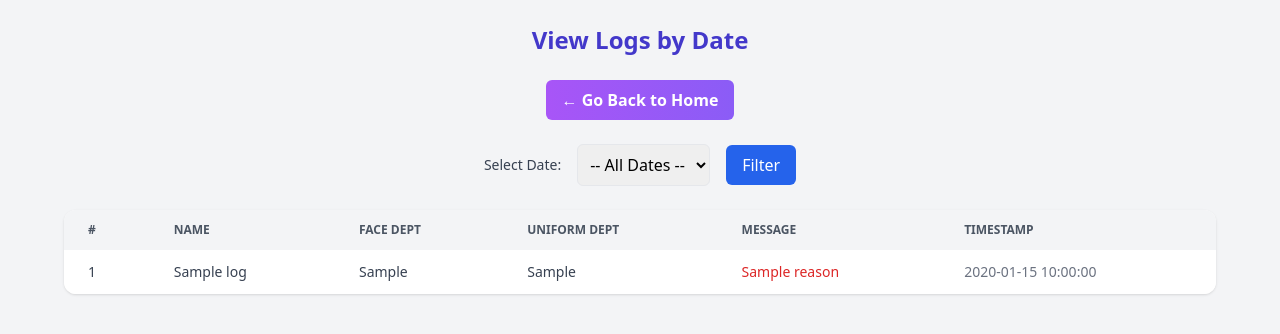
After one commit to bit-web24/campus_security, a FastAPI app: template templates/logs.html in a window 1280 px wide. The commit adds this page. Shown: the top 334 px of the page. Run offline with FastAPI, Linux system fonts and the light colour scheme; the template is opened without the code that fills it: most values are stand-ins (such as "Sample title", 1, 10 or a date in 2020); some libraries are stand-ins or nearby versions.

Commit message:
add logging system

```diff
--- a/app.py
+++ b/app.py
@@ -1,9 +1,11 @@
-from fastapi import FastAPI, Request
+from fastapi import FastAPI, Request, Query
 from fastapi.responses import HTMLResponse
 from fastapi.templating import Jinja2Templates
 from match_face import match_face_with_db
 from uniform import detect_department_from_uniform
 from register_user import register_user_base64encoded
+from log import save_log_to_database
+import mysql.connector
 
 app = FastAPI()
 templates = Jinja2Templates(directory="templates")
@@ -61,6 +63,72 @@ async def register_user(request: Request):
 
     return result
 
+@app.post("/store_log")
+async def store_log(request: Request):
+    try:
+        data = await request.json()
+        name = data.get("name")
+        faceDept = data.get("face_dept")
+        uniformDept = data.get("uniform_dept")
+        status = data.get("reason")
+
+        # Save to database
+        save_log_to_database({
+            "name": name,
+            "faceDept": faceDept,
+            "uniformDept": uniformDept,
+            "status": status,
+        })
+
+        return {"message": "Log stored successfully"}
+
+    except Exception as e:
+        return {"error": f"Failed to store log: {str(e)}"}
+
+
+@app.get("/logs", response_class=HTMLResponse)
+async def view_logs(request: Request, date: str = Query(default="")):
+    conn = mysql.connector.connect(
+        host="localhost",
+        user="bittu",
+        password="bittu",
+        database="deepface_schema"
+    )
+    cursor = conn.cursor(dictionary=True)
+
+    # Fetch distinct dates for dropdown
+    cursor.execute("SELECT DISTINCT DATE(created_at) as log_date FROM logs_data ORDER BY log_date DESC")
+    rows = cursor.fetchall()
+    available_dates = [row["log_date"].strftime("%Y-%m-%d") for row in rows]
+
+    # Fetch filtered logs
+    if date:
+        cursor.execute("""
+            SELECT name, face_dept, uniform_dept, status AS reason, created_at AS timestamp
+            FROM logs_data
+            WHERE DATE(created_at) = %s
+            ORDER BY created_at DESC
+        """, (date,))
+    else:
+        cursor.execute("""
+            SELECT name, face_dept, uniform_dept, status AS reason, created_at AS timestamp
+            FROM logs_data
+            ORDER BY created_at DESC
+            LIMIT 100
+        """)
+
+    logs = cursor.fetchall()
+    cursor.close()
+    conn.close()
+
+    return templates.TemplateResponse("logs.html", {
+        "request": request,
+        "logs": logs,
+        "available_dates": available_dates,
+        "selected_date": date
+    })
+
+
 if __name__ == "__main__":
     import uvicorn
     uvicorn.run(app, host="127.0.0.1", port=8000)
--- a/identify_department.py
+++ b/identify_department.py
@@ -161,7 +161,7 @@ from PIL import Image
 
 if __name__ == "__main__":
     try:
-        test_img = "./tests/images/background.jpg"
+        test_img = "tests/images/btech.jpeg"
 
         # Load the PIL image
         pil_image = Image.open(test_img)
--- a/match_face.py
+++ b/match_face.py
@@ -14,7 +14,7 @@ def match_face_with_db(image_data: str):
     image_bytes = base64.b64decode(image_b64)
 
     # Save to a temporary file
-    temp_filename = f"/tmp/{uuid.uuid4().hex}.jpg"
+    temp_filename = f"tmp/{uuid.uuid4().hex}.jpg"
     with open(temp_filename, "wb") as f:
         f.write(image_bytes)
 
--- /dev/null
+++ b/templates/logs.html
@@ -0,0 +1,68 @@
+<!DOCTYPE html>
+<html lang="en">
+
+<head>
+    <meta charset="UTF-8">
+    <title>Logs by Date</title>
+    <script src="https://cdn.tailwindcss.com"></script>
+</head>
+
+<body class="bg-gray-100 p-6 font-sans">
+    <div class="max-w-6xl mx-auto">
+        <h1 class="text-2xl font-bold text-center text-indigo-700 mb-6">View Logs by Date</h1>
+
+        <div class="mb-6 text-center">
+            <button onclick="window.location.href='/'"
+                class="bg-gradient-to-r from-purple-500 to-violet-500 hover:from-purple-600 hover:to-violet-600 text-white px-4 py-2 rounded-md font-semibold">
+                ← Go Back to Home
+            </button>
+        </div>
+
+        <!-- Filter Form -->
+        <form method="GET" class="flex items-center gap-4 mb-6 justify-center">
+            <label for="date" class="text-sm font-medium text-gray-700">Select Date:</label>
+            <select name="date" id="date" class="border rounded-md p-2">
+                <option value="">-- All Dates --</option>
+                {% for d in available_dates %}
+                <option value="{{ d }}" {% if d==selected_date %}selected{% endif %}>{{ d }}</option>
+                {% endfor %}
+            </select>
+            <button type="submit" class="bg-blue-600 text-white px-4 py-2 rounded-md hover:bg-blue-700">Filter</button>
+        </form>
+
+        <!-- Logs Table -->
+        <div class="bg-white shadow overflow-auto rounded-xl">
+            <table class="min-w-full table-auto text-sm text-left text-gray-700">
+                <thead class="bg-gray-100 text-gray-600 uppercase text-xs">
+                    <tr>
+                        <th class="px-6 py-3">#</th>
+                        <th class="px-6 py-3">Name</th>
+                        <th class="px-6 py-3">Face Dept</th>
+                        <th class="px-6 py-3">Uniform Dept</th>
+                        <th class="px-6 py-3">Message</th>
+                        <th class="px-6 py-3">Timestamp</th>
+                    </tr>
+                </thead>
+                <tbody>
+                    {% for log in logs %}
+                    <tr class="{{ loop.index0 % 2 == 0 and 'bg-white' or 'bg-gray-50' }}">
+                        <td class="px-6 py-3">{{ loop.index }}</td>
+                        <td class="px-6 py-3 font-medium">{{ log.name }}</td>
+                        <td class="px-6 py-3">{{ log.face_dept }}</td>
+                        <td class="px-6 py-3">{{ log.uniform_dept }}</td>
+                        <td class="px-6 py-3 text-red-600">{{ log.reason }}</td>
+                        <td class="px-6 py-3 text-gray-500">{{ log.timestamp }}</td>
+                    </tr>
+                    {% else %}
+                    <tr>
+                        <td colspan="6" class="px-6 py-4 text-center text-gray-500">No logs found for selected date.
+                        </td>
+                    </tr>
+                    {% endfor %}
+                </tbody>
+            </table>
+        </div>
+    </div>
+</body>
+
+</html>
```
Also changed, not shown: log.py (added, +43 -0 lines), templates/index.html (+75 -22 lines), 1 other file.
